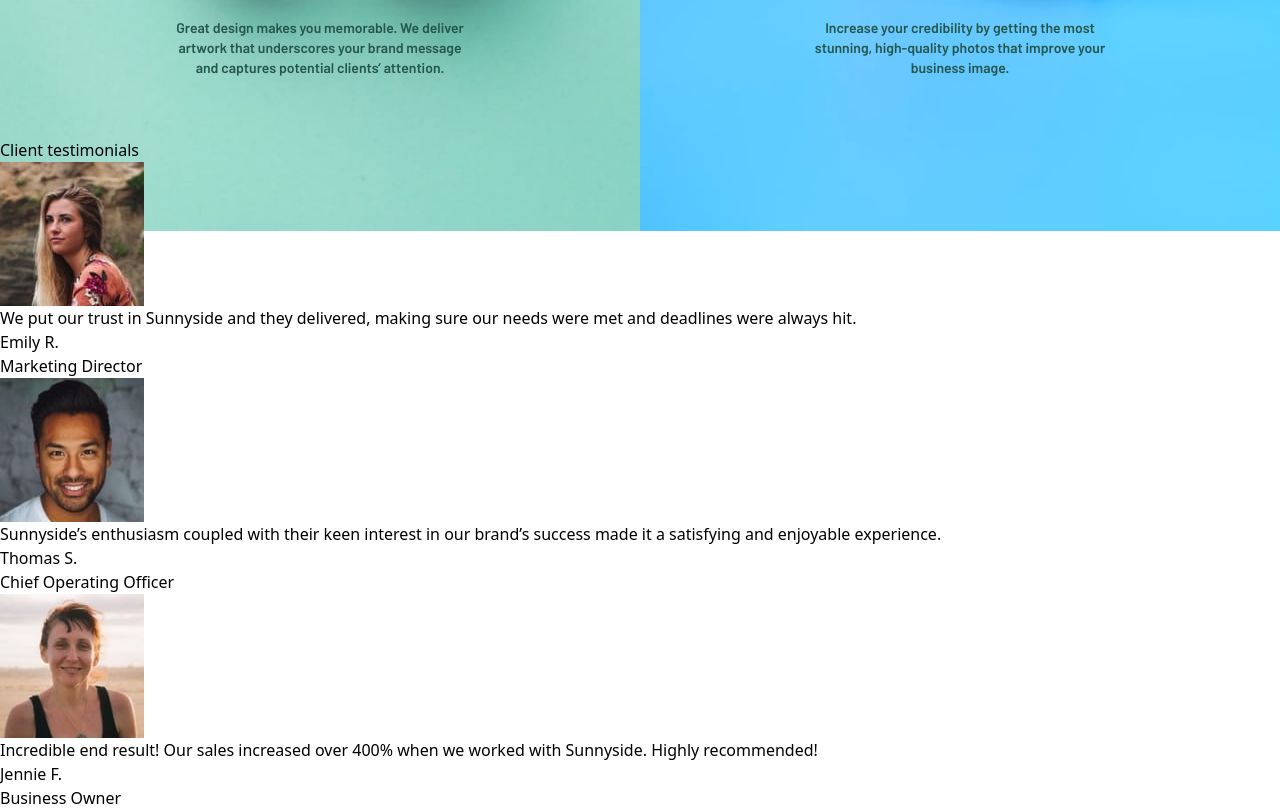
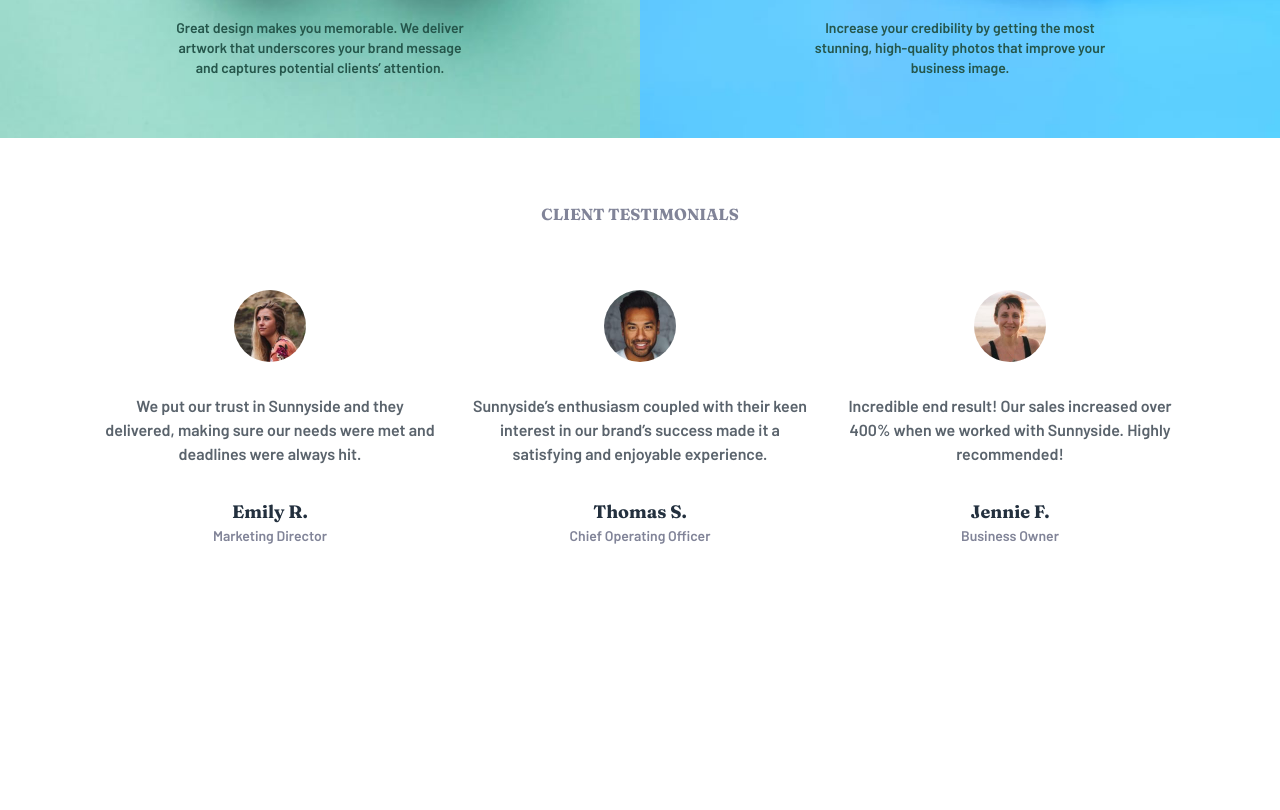
Before and after one commit to MelBalossino/Sunnyside, a React (Vite) app: page / in a window 1280 px wide. Shown: the part 2080-2890 px from the top of the page. After the commit the page ends 2690 px from the top, so only its background shows below. Built offline with nearby package versions, Linux system fonts and the light colour scheme.

Commit message:
Testimonials-component

```diff
--- a/src/components/Testimonials/Testimonials.jsx
+++ b/src/components/Testimonials/Testimonials.jsx
@@ -1,11 +1,11 @@
 
 const Testimonials = ({ img, testimonial, name, position }) => {
     return (
-        <div>
-            <img src={img} alt="Photo" />
-            <p>{testimonial}</p>
-            <h3>{name}</h3>
-            <p>{position}</p>
+        <div className=" flex flex-col items-center text-center mb-16">
+            <img src={img} alt="Photo" className=" w-[72px] rounded-full" />
+            <p className=" my-8 font-Barlow text-Very-dark-grayish-blue px-4 max-w-[400px]">{testimonial}</p>
+            <h3 className=" font-Fraunces text-[18px] text-Very-dark-desaturated-blue">{name}</h3>
+            <p className=" text-Dark-grayish-blue font-Barlow text-[14px]">{position}</p>
         </div>
     )
 }
--- a/src/components/TestimonialsContainer/TestimonialsContainer.jsx
+++ b/src/components/TestimonialsContainer/TestimonialsContainer.jsx
@@ -6,9 +6,9 @@ import jenniePhoto from '../../assets/image-jennie.jpg'
 
 const TestimonialsContainer = () => {
     return (
-        <section>
-            <h2>Client testimonials</h2>
-            <div>
+        <section className='bg-white pt-16'>
+            <h2 className=' text-Dark-grayish-blue text-center uppercase font-Fraunces mb-16'>Client testimonials</h2>
+            <div className='lg:flex lg:w-[900px] lg:mx-auto xl:w-[1110px]'>
                 <Testimonials
                     img={emilyPhoto}
                     testimonial="We put our trust in Sunnyside and they delivered, making sure our needs were met and deadlines were always hit."
```
